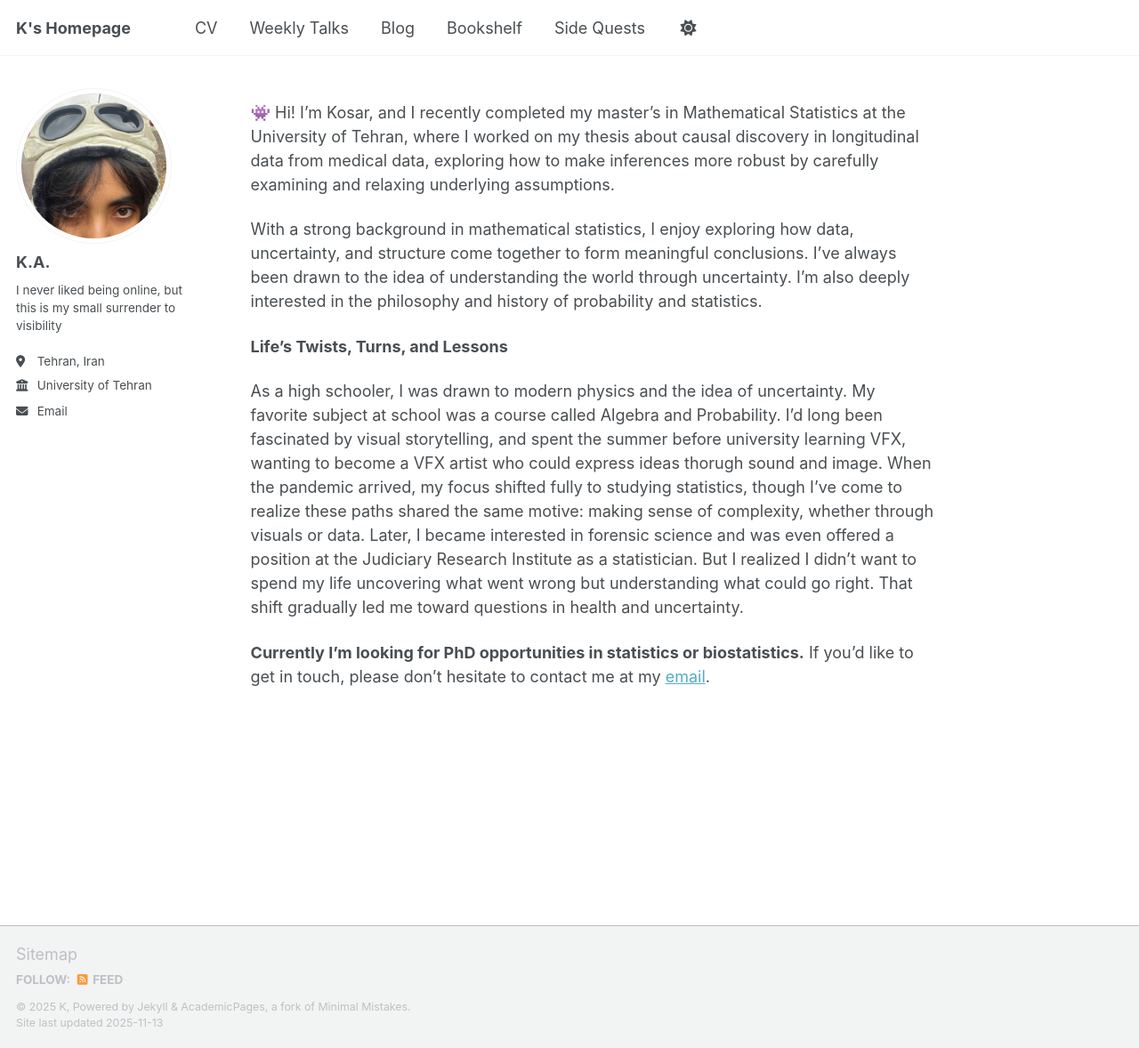
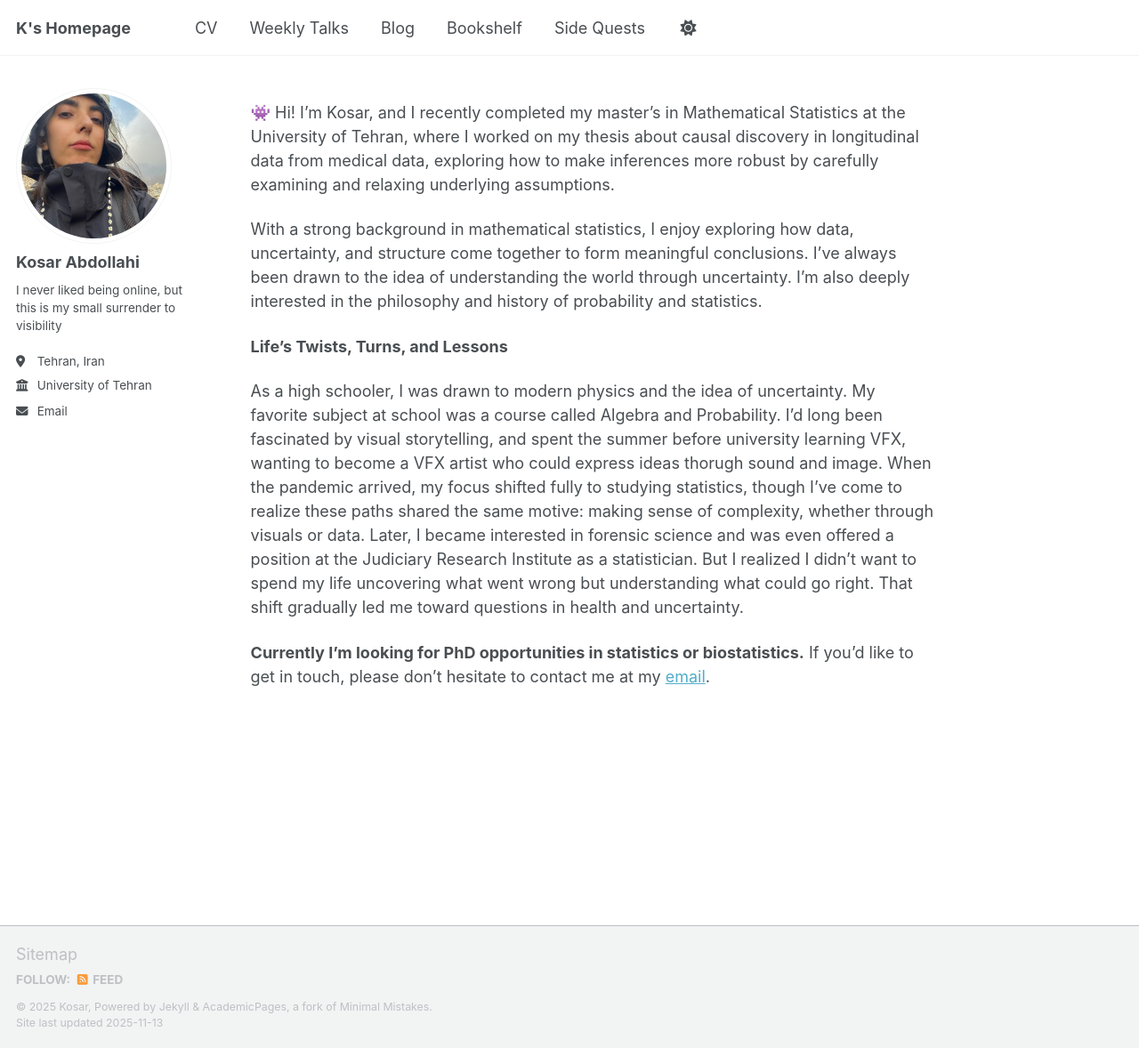
Before and after one commit to kabdollahi/kabdollahi.github.io, a Jekyll site: the page built from _pages/about.md, in a window 1280 px wide and 1178 px high. Shown: the whole window at 89% size. Built offline with Jekyll 4.4.1, drawn with Linux system fonts in a browser that asks for light colours; a script that is not in the unit is left out.

Commit message:
Update _config.yml

```diff
--- a/_config.yml
+++ b/_config.yml
@@ -11,7 +11,7 @@ locale                   : "en-US"
 site_theme               : "default" # Currently available options are "default", "air"
 title                    : "K's Homepage"
 title_separator          : "-"
-name                     : &name "K"
+name                     : &name "Kosar"
 description              : &description "Your Name's academic portfolio"   # Update this with a general description of your site, this is the default if not overridden by a page
 url                      : https://kabdollahi.github.io # The base hostname & protocol for your site e.g. "https://[your GitHub username].github.io",
                                                            # or if you already have some other page hosted on Github then use "https://[your GitHub username].github.io/[Your Repo Name]"
@@ -23,8 +23,8 @@ repository               : "academicpages/academicpages.github.io"
 #               Additional customization can be done by editing /_includes/author-profile.html
 author:
   # Biographic information
-  avatar           : "profilekyu.JPG"
-  name             : "K.A."
+  avatar           : "profilekyub.JPG"
+  name             : "Kosar Abdollahi"
   pronouns         : # example: "she/her"
   bio              : "I never liked being online, but this is my small surrender to visibility"
   location         : "Tehran, Iran"
```
